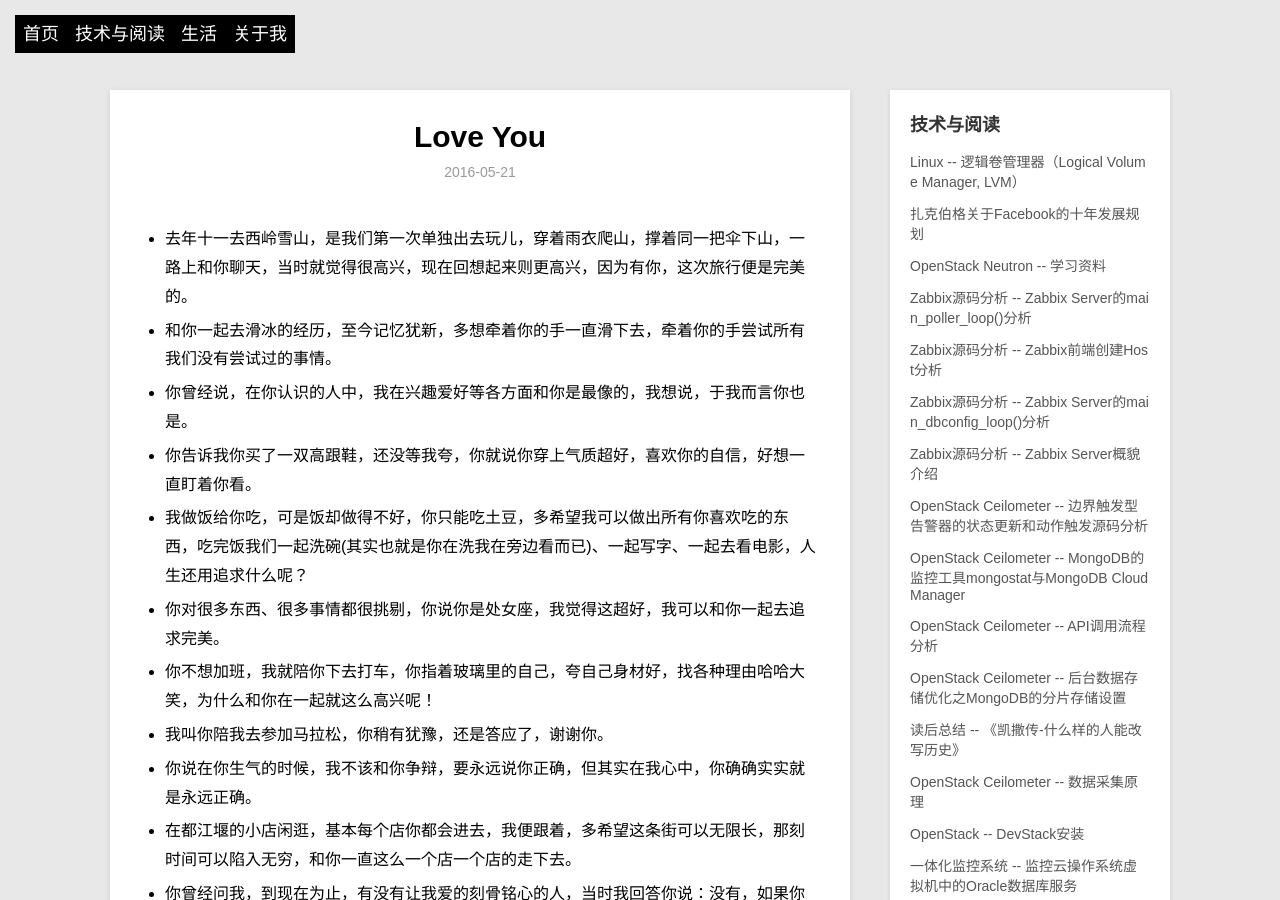
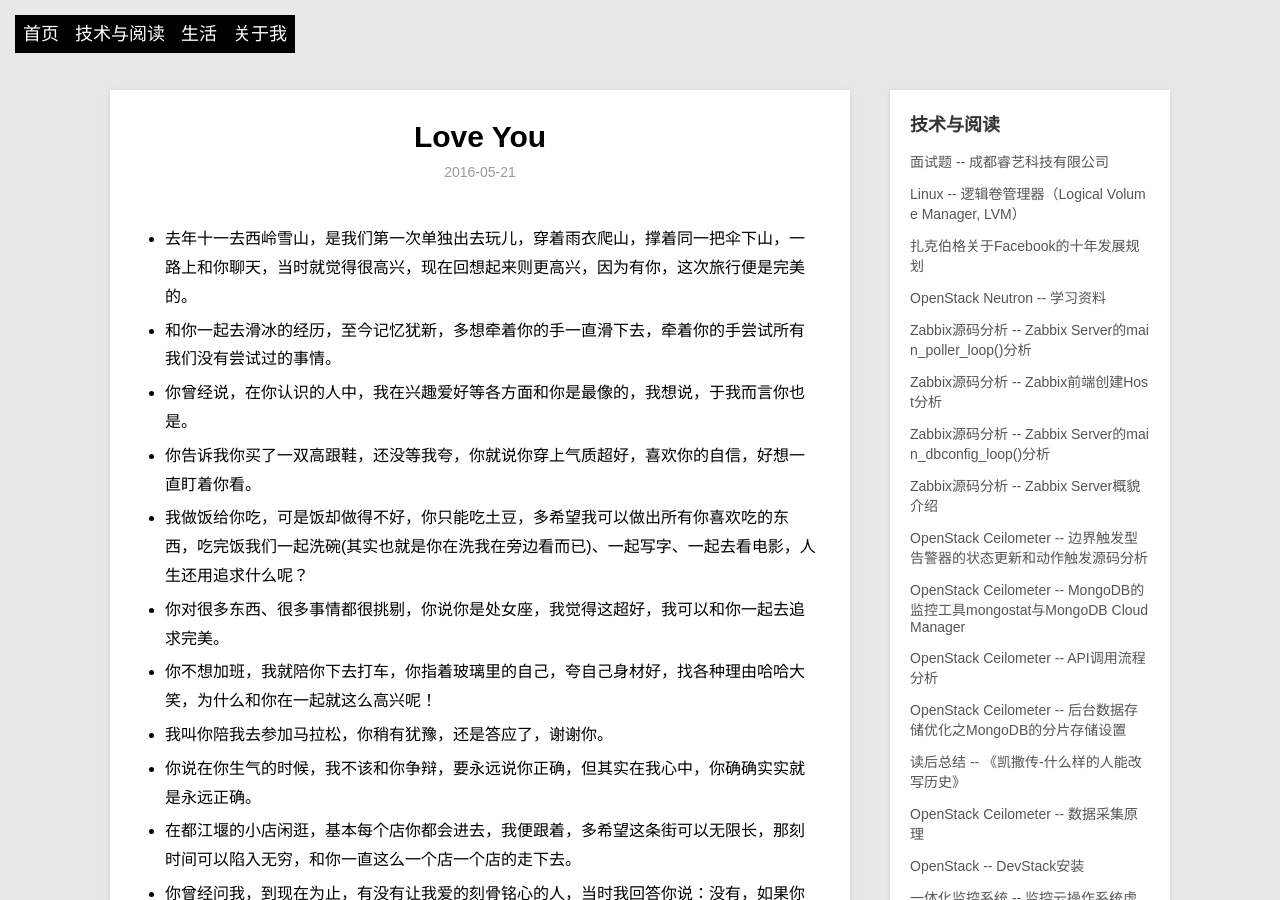
Before and after one commit to xiaofandh12/xiaofandh12.github.io, a Jekyll site: the page built from _posts/me/2016-05-21-Love-You.md, in a window 1280 px wide and 900 px high. Built offline with Jekyll 4.4.1, drawn with Linux system fonts in a browser that asks for light colours; Markdown is read by kramdown in place of the engine named in the settings; comment, search, counter and statistics services are not loaded.

Commit message:
创建面试题 -- 成都睿艺科技有限公司

```diff
--- /dev/null
+++ b/_posts/blog/2016-05-21-Interview-Ruiyi.md
@@ -0,0 +1,14 @@
+---
+layout: post
+title: 面试题 -- 成都睿艺科技有限公司
+description: 面试题，睿艺，游戏
+category: blog
+---
+
+## 流程
+
+## 面试题解析
+
+## 技术面试
+
+## 人力面试
```
Also changed, not shown: _posts/me/2016-05-21-Love-You.md (+1 -1 lines), 1 other file.
